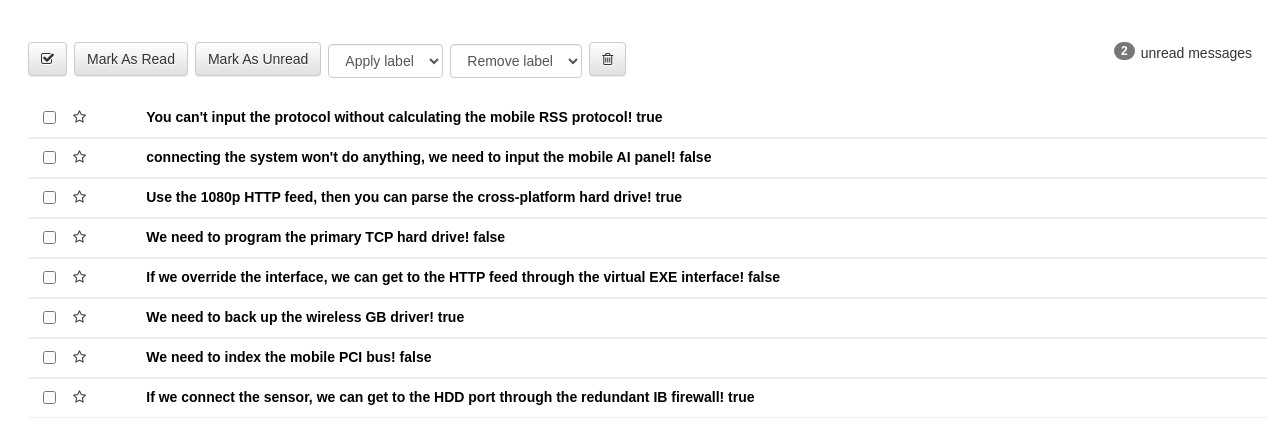
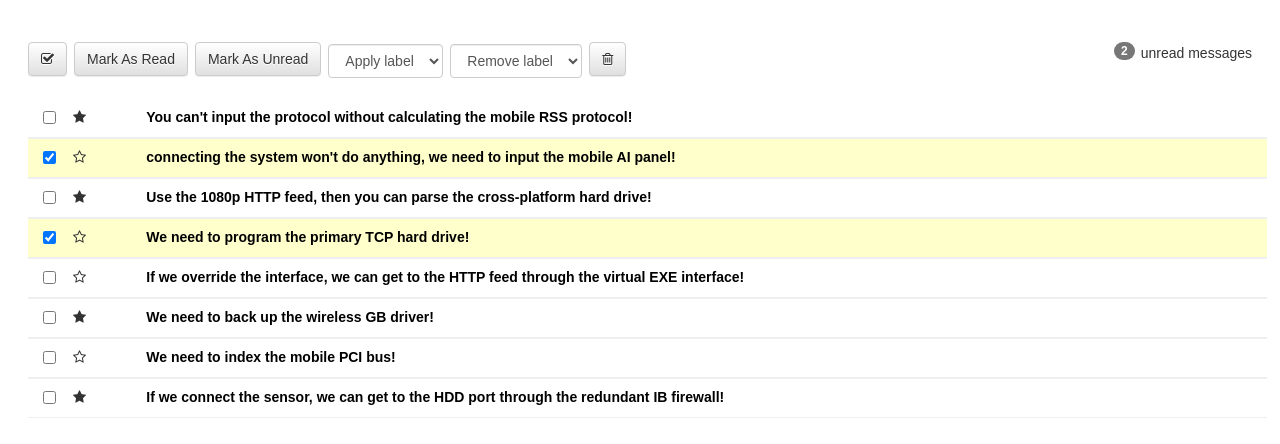
Before and after one commit to kenkotch/react-inbox, a React (Create React App) app: page / in a window 1280 px wide. Shown: the top 444 px of the page. Built offline with nearby package versions, Linux system fonts and the light colour scheme.

Commit message:
allow users to star and unstar messages

```diff
--- a/public/index.html
+++ b/public/index.html
@@ -19,7 +19,7 @@
       work correctly both with client-side routing and a non-root public URL.
       Learn how to configure a non-root public URL by running `npm run build`.
     -->
-    <title>React App</title>
+    <title>g[INBOX]</title>
   </head>
   <body>
     <noscript>
--- a/src/components/App.js
+++ b/src/components/App.js
@@ -1,83 +1,46 @@
 import React, { Component } from 'react'
-// import logo from './logo.svg'
+import Toolbar from './Toolbar'
+import MessageList from './MessageList'
+// import Message from './Message'
 import './App.css'
-import MessageList from './MessageList'
-import Toolbar from './Toolbar'
-// import MainApp from './components/MainApp'
 
-const messages = [
-  {
-    "id": 1,
-    "subject": "You can't input the protocol without calculating the mobile RSS protocol!",
-    "read": false,
-    "starred": true,
-    "labels": ["dev", "personal"]
-  },
-  {
-    "id": 2,
-    "subject": "connecting the system won't do anything, we need to input the mobile AI panel!",
-    "read": false,
-    "starred": false,
-    "selected": true,
-    "labels": []
-  },
-  {
-    "id": 3,
-    "subject": "Use the 1080p HTTP feed, then you can parse the cross-platform hard drive!",
-    "read": false,
-    "starred": true,
-    "labels": ["dev"]
-  },
-  {
-    "id": 4,
-    "subject": "We need to program the primary TCP hard drive!",
-    "read": true,
-    "starred": false,
-    "selected": true,
-    "labels": []
-  },
-  {
-    "id": 5,
-    "subject": "If we override the interface, we can get to the HTTP feed through the virtual EXE interface!",
-    "read": false,
-    "starred": false,
-    "labels": ["personal"]
-  },
-  {
-    "id": 6,
-    "subject": "We need to back up the wireless GB driver!",
-    "read": true,
-    "starred": true,
-    "labels": []
-  },
-  {
-    "id": 7,
-    "subject": "We need to index the mobile PCI bus!",
-    "read": true,
-    "starred": false,
-    "labels": ["dev", "personal"]
-  },
-  {
-    "id": 8,
-    "subject": "If we connect the sensor, we can get to the HDD port through the redundant IB firewall!",
-    "read": true,
-    "starred": true,
-    "labels": []
-  }
-]
+
 
 class App extends Component {
 
   constructor(props) {
     super(props)
-    this.state = { messages: messages }
+    this.state = { messages: props.messages }
+  }
+
+  toggleProperty(message, property) {
+    const idx = this.state.messages.indexOf(message)
+    this.setState({
+      messages: [
+        ...this.state.messages.slice(0, idx),
+        { ...message, [property]: !message[property] },
+        ...this.state.messages.slice(idx + 1)
+      ]
+    })
+  }
+
+  toggleSelect(message) {
+    this.toggleProperty(message, 'selected')
+  }
+
+  toggleStar(message) {
+    this.toggleProperty(message, 'starred')
   }
 
   render() {
     return (
       <div>
         <Toolbar />
-        <MessageList messages={ this.state.messages } />
+        <MessageList
+          messages={ this.state.messages }
+          toggleSelect={ this.toggleSelect.bind(this) }
+          toggleStar={ this.toggleStar.bind(this) }
+        />
       </div>
     )
   }
--- a/src/components/Message.js
+++ b/src/components/Message.js
@@ -1,24 +1,41 @@
 import React from 'react'
 
-const Message = ({ message }) => (
-  <div className="row message unread">
+const Message = ({
+  message,
+  toggleSelect,
+  toggleStar
+}) => {
+  const selectedClass = message.selected ? 'selected' : ""
+  const starClass = message.starred ? 'fa-star' : 'fa-star-o'
+
+
+
+  const starMessage = (e) => {
+    e.stopPropagation()
+    toggleStar(message)
+  }
+
+  return (
+
+    <div className={`row message unread ${selectedClass}`} onClick={ () => toggleSelect(message) }>
       <div className="col-xs-1">
         <div className="row">
           <div className="col-xs-2">
-          <input type="checkbox" />
+            <input type="checkbox" checked={ !!message.selected } />
           </div>
-        <div className="col-xs-2">
-          <i className="star fa fa-star-o"></i>
+          <div className="star-container col-xs-2" onClick={ starMessage }>
+            <i className={`star fa ${ starClass }`}></i>
           </div>
         </div>
       </div>
       <div className="col-xs-11">
         <a href="#">
-        { `${ message.subject } ${ message.starred }` }
+          { message.subject }
         </a>
       </div>
     </div>
 
   )
+}
 
 export default Message
--- a/src/components/MessageList.js
+++ b/src/components/MessageList.js
@@ -1,10 +1,25 @@
 import React from 'react'
 import Message from './Message'
 
-const MessageList = ({ messages }) => (
-  <div>
-  { messages.map(message => <Message key = { message.id }  message={ message } />) }
-  </div>
-)
+const MessageList = ({
+  messages,
+  toggleSelect,
+  toggleStar
+}) => {
+  const messageComponents = messages.map(message => (
+    <Message
+      key = { message.id }
+      message={ message }
+      toggleSelect={ toggleSelect }
+      toggleStar={ toggleStar }
+    />
+  ))
+
+    return (
+      <div>
+        { messageComponents }
+      </div>
+    )
+}
 
 export default MessageList
--- a/src/index.js
+++ b/src/index.js
@@ -7,5 +7,66 @@ import './index.css'
 import App from './components/App'
 import registerServiceWorker from './registerServiceWorker'
 
-ReactDOM.render(<App />, document.getElementById('root'))
+const messages = [
+  {
+    "id": 1,
+    "subject": "You can't input the protocol without calculating the mobile RSS protocol!",
+    "read": false,
+    "starred": true,
+    "labels": ["dev", "personal"]
+  },
+  {
+    "id": 2,
+    "subject": "connecting the system won't do anything, we need to input the mobile AI panel!",
+    "read": false,
+    "starred": false,
+    "selected": true,
+    "labels": []
+  },
+  {
+    "id": 3,
+    "subject": "Use the 1080p HTTP feed, then you can parse the cross-platform hard drive!",
+    "read": false,
+    "starred": true,
+    "labels": ["dev"]
+  },
+  {
+    "id": 4,
+    "subject": "We need to program the primary TCP hard drive!",
+    "read": true,
+    "starred": false,
+    "selected": true,
+    "labels": []
+  },
+  {
+    "id": 5,
+    "subject": "If we override the interface, we can get to the HTTP feed through the virtual EXE interface!",
+    "read": false,
+    "starred": false,
+    "labels": ["personal"]
+  },
+  {
+    "id": 6,
+    "subject": "We need to back up the wireless GB driver!",
+    "read": true,
+    "starred": true,
+    "labels": []
+  },
+  {
+    "id": 7,
+    "subject": "We need to index the mobile PCI bus!",
+    "read": true,
+    "starred": false,
+    "labels": ["dev", "personal"]
+  },
+  {
+    "id": 8,
+    "subject": "If we connect the sensor, we can get to the HDD port through the redundant IB firewall!",
+    "read": true,
+    "starred": true,
+    "labels": []
+  }
+]
+
+ReactDOM.render(<App messages={ messages } />, document.getElementById('root'))
 registerServiceWorker()
```
Lines whose indentation alone changed are shown as unchanged.
